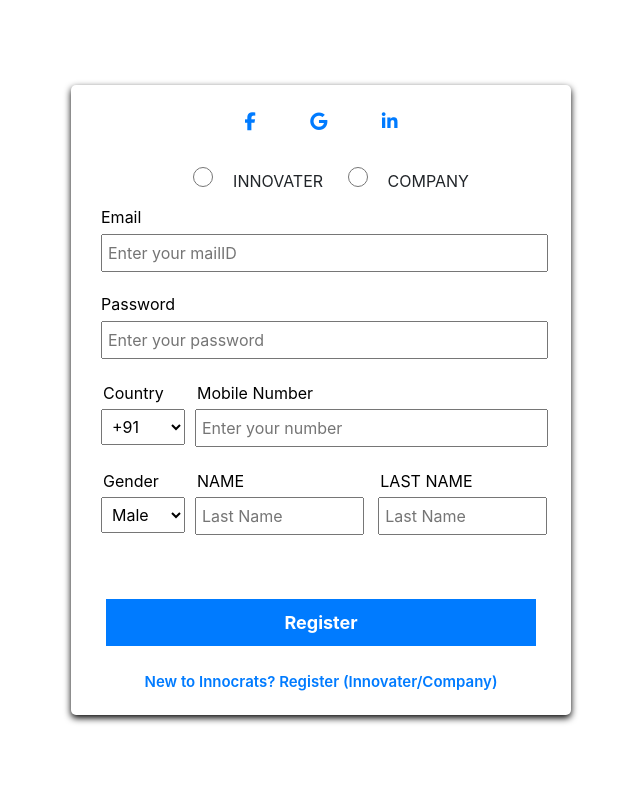
After one commit to Ronakjain515/Innocrats, a Django app: page /Register in a window 1280 px wide. The commit adds this page. Shown: the whole page, without its empty margins (319-959 px from the left). Run offline with Django 3.2, Linux system fonts and the light colour scheme; some libraries are stand-ins or nearby versions.

Commit message:
Add login register UI pages

```diff
--- a/Templates/index.html
+++ b/Templates/index.html
@@ -50,8 +50,8 @@
                                 <div class="login">
                                     <ul>
                                         <li><a href="notification.html"><img src="{% static 'images/alert.png' %}"></a></li>
-                                        <li><a href="login.html">Login</a></li>
-                                        <li><a href="regist.html">Registred</a></li>
+                                        <li><a href="{% url 'Login' %}">Login</a></li>
+                                        <li><a href="{% url 'Register' %}">Registred</a></li>
                                     </ul>
                                 </div>
                             </div>
--- /dev/null
+++ b/Templates/register.html
@@ -0,0 +1,93 @@
+<!DOCTYPE html>
+{% load static %}
+<html lang="en">
+<head>
+    <title>registered</title>
+    <meta charset="utf-8">
+    <meta name="viewport" content="width=device-width, initial-scale=1">
+    <link rel="stylesheet" href="{% static 'css/style.css' %}" />
+	 <link rel="stylesheet" href="{% static 'css/register.css' %}" />
+    <link rel="stylesheet" href="https://maxcdn.bootstrapcdn.com/bootstrap/4.5.0/css/bootstrap.min.css">
+    <script src="https://ajax.googleapis.com/ajax/libs/jquery/3.5.1/jquery.min.js"></script>
+    <script src="https://cdnjs.cloudflare.com/ajax/libs/popper.js/1.16.0/umd/popper.min.js"></script>
+    <script src="https://maxcdn.bootstrapcdn.com/bootstrap/4.5.0/js/bootstrap.min.js"></script>
+    <script src='https://kit.fontawesome.com/a076d05399.js'></script>
+</head>
+<body>
+     <div class="loginbackground">
+            <div class="loginform" style="height:630px">
+                <div class="icon">
+                    <ul>
+                        <li><a href="#"><i class='fab fa-facebook-f' style='font-size:18px;color:#007bff'></i></a></li>
+                        <li><a href="#"><i class='fab fa-google' style='font-size:18px;color:#007bff'></i></a></li>
+                        <li><a href="#"><i class='fab fa-linkedin-in' style='font-size:18px;color:#007bff'></i>
+                        </a></li>
+                    </ul>
+                </div>
+				<form class="form">
+
+					<input type="radio" name="gender" />INNOVATER
+
+
+
+					<input type="radio" name="gender" />COMPANY
+
+
+
+				</form>
+                <div class="email1">
+                    <p>Email</p>
+                    <input type="text" placeholder="Enter your mailID">
+                   </div>
+                   <div class="password1">
+                    <p>Password</p>
+                    <input type="password" placeholder="Enter your password">
+                   </div>
+                    <div class="loginname1">
+                        <div class="loname111">
+                            <p>Country</p>
+                            <select>
+                                 <option value="" >+91</option>
+                                 <option value="">+11</option>
+                                 <option value="">+22</option>
+                                 <option value="">44</option>
+                                   <option value="">44</option>
+                                    <option value="">655</option>
+
+                            </select>
+                        </div>
+                        <div class="loname11n">
+                            <p>Mobile Number</p>
+                            <input type="number" placeholder="Enter your number">
+                        </div>
+                   </div>
+                   <div class="loginname1">
+                    <div class="loname111">
+                        <p>Gender</p>
+                        <select>
+                             <option value="" >Male</option>
+                             <option value="">Female</option>
+                             <option value="">Other</option>
+
+
+                        </select>
+                    </div>
+                    <div class="loname1">
+                        <p> NAME</p>
+                        <input type="text" placeholder="Last Name">
+                    </div>
+                    <div class="loname1">
+                        <p>LAST NAME</p>
+                        <input type="text" placeholder="Last Name">
+                    </div>
+               </div>
+					<div class="logi">
+                    <a href="#">Register</a>
+                    <p>New to Innocrats? Register (Innovater/Company)</p>
+                   </div>
+
+
+        </div>
+    </div>
+</body>
+</html>
--- a/Website/urls.py
+++ b/Website/urls.py
@@ -3,4 +3,6 @@ from . import views
 
 urlpatterns = [
     path('', views.index, name="Index"),
+    path('Login', views.login, name="Login"),
+    path('Register', views.register, name="Register"),
 ]
--- a/Website/views.py
+++ b/Website/views.py
@@ -1,5 +1,15 @@
 from django.shortcuts import render
 
 # Create your views here.
+
+
 def index(request):
     return render(request, "index.html")
+
+
+def login(request):
+    return render(request, "login.html")
+
+
+def register(request):
+    return render(request, "register.html")
--- /dev/null
+++ b/static/css/register.css
@@ -0,0 +1,263 @@
+.Register{
+    width:100%;
+    float: left;
+}
+.Register p{
+    color: #000;
+    font-size: 14px;
+}
+
+.loginform p{
+    text-align: center;
+    padding: 25px;
+}
+.freshers{
+    width:100%;
+    float: left;
+}
+.fresher1{
+    width:49%;
+    float: left;
+    text-align: center;
+}
+.fresher1 a {
+    width: 90%;
+    display: block;
+    padding: 10px;
+    background: #007bff;
+    color: #fff;
+    font-size: 15px;
+    font-weight: 600;
+    text-align: center;
+    margin: 17px;
+}
+.more{
+    width: 49%;
+    float: left;
+}
+.more a {
+    width: 100%;
+    display: block;
+    padding: 5px;
+    color: #acacac;
+    border-right: 2px solid #c1c1c1;
+    text-align: center;
+}
+.more1{
+    width: 49%;
+    float: left;
+}
+.more1 a {
+    width: 100%;
+    display: block;
+    padding: 5px;
+    color: #acacac;
+
+    text-align: center;
+}
+
+.regiterr{
+    width:100%;
+    float: left;
+}
+.regiterr p{
+   color: #acacac;
+   padding: 10px;
+   margin-top: 20px;
+}
+.nex{
+    width:100%;
+    float: left;
+}
+.nex a{
+    width: 100%;
+    text-align: center;
+    display: block;
+
+}
+.icon{
+    width: 100%;
+    float: left;
+    /* padding: 10px; */
+    text-align: center;
+}
+.icon ul{
+    list-style: none;
+}
+.icon ul li{
+    display: inline-block;
+}
+.icon ul li a{
+    display: block;
+    padding: 20px;
+}
+.email1 {
+    width: 100%;
+    float: left;
+    padding: 10px 0px 0px 30px;
+
+}
+.form{
+	width:100%;
+	float:left;
+	text-align: center;
+}
+.form input[type=radio]{
+			width: 44px;
+			height: 20px;
+			margin: 8px;
+}
+.email1 p
+{
+    color: #000;
+    margin-bottom: 5px;
+    text-align: start;
+    padding: 0px;
+}
+.email1 input{
+    width: 95%;
+    float: left;
+    padding: 5px;
+}
+.password1{
+    width: 100%;
+    float: left;
+    padding: 10px 0px 0px 30px;
+    margin-top: 10px;
+}
+.password1 p{
+    color: #000;
+    margin-bottom: 5px;
+    text-align: start;
+    padding: 0px;
+
+}
+.password1 input{
+    width: 95%;
+    float: left;
+    padding: 5px;
+}
+.loginname1{
+    width:100%;
+    float: left;
+    padding: 10px 0px 0px 30px;
+}
+.loname1 {
+    width: 39%;
+    float: left;
+    margin-top: 10px;
+}
+.loname1 p{
+    color: #000;
+    margin-bottom: 2px;
+    text-align: start;
+    padding: 2px;
+
+}
+.loname1 input{
+    width: 92%;
+    float: left;
+    padding: 5px;
+}
+
+.loname111{
+    width:20%;
+    float: left;
+    margin-top: 10px;
+}
+.loname111 select {
+    width: 89%;
+    float: left;
+    padding: 6px;
+}
+.loname111 p{
+    color: #000;
+    margin-bottom: 2px;
+    text-align: start;
+    padding: 2px;
+
+}
+.loname111 input{
+    width: 95%;
+    float: left;
+    padding: 5px;
+}
+.loname11n{
+    width:79%;
+    float: left;
+    margin-top: 10px;
+}
+.loname11n p{
+    color: #000;
+    margin-bottom: 2px;
+    text-align: start;
+    padding: 2px;
+
+}
+.loname11n input{
+    width: 95%;
+    float: left;
+    padding: 5px;
+}
+
+
+
+
+
+
+
+
+
+
+
+
+.save{
+    width:100%;
+    float: left;
+}
+.forget1{
+    width:48%;
+    float: left;
+}
+.forget1 a {
+    display: block;
+    padding: 10px;
+    text-align: center;
+    width:100%;
+    color: #007bff;
+    font-size: 14px;
+  margin-top: 20px;
+    text-decoration: none;
+
+}
+.logi1{
+    width:100%;
+    float: left;
+    padding: 35px;
+}
+.logi1 p{
+    color: #007bff;
+    padding: 14px;
+    font-size: 15px;
+    font-weight: 600;
+    text-align: center;
+
+}
+.logi1 a {
+    display: block;
+    padding: 10px;
+    width:100%;
+    background: #007bff;
+    font-size: 18px;
+    font-weight: bold;
+    margin-top: 29px;
+    text-decoration: none;
+    color: #fff;
+    text-align: center;
+}
+.logi a:hover{
+	 background: #007bff;
+	 color: #fff;
+	 text-decoration: none;
+
+}
```
Also changed, not shown: Templates/login.html (added, +40 -0 lines).
